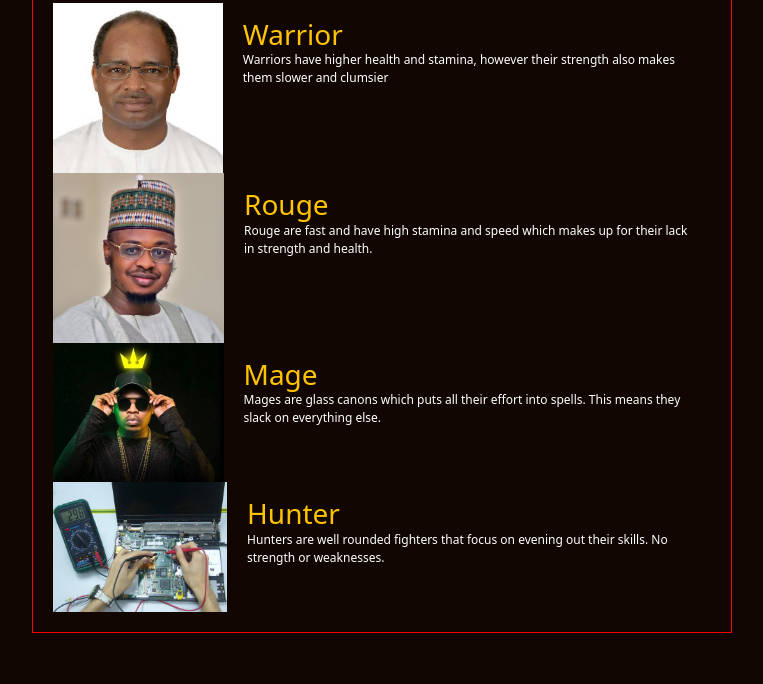
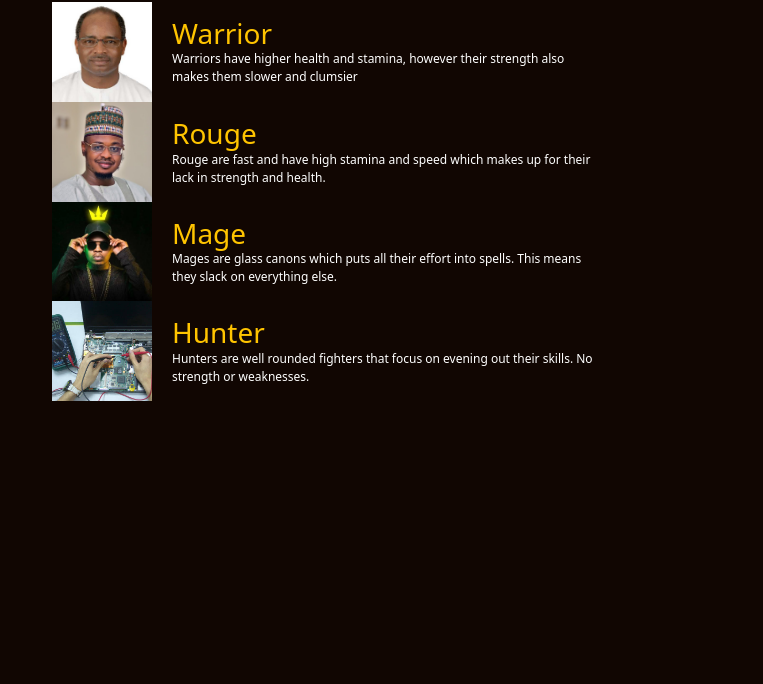
Before and after one commit to saykeed/jsgamepractice, a plain HTML site: page index.html in a window 1280 px wide. Shown: the part 116-800 px from the top of the page, without its empty margins (258-1021 px from the left). Drawn offline with nearby package versions, Linux system fonts and the light colour scheme.

Commit message:
made some changes to d html  & css file
dont even remember what it was actually, cos i worked more on the js files

```diff
--- a/style.css
+++ b/style.css
@@ -15,7 +15,7 @@
     padding: 20px;
     max-width: 700px;
     text-align: center;
-    border: 1px solid red;
+
 }
 
 #header p{
@@ -38,10 +38,11 @@
     text-align: left;
     height: auto;
     text-decoration: none;
+    width: 100%;
 }
 
 #avatar{
-    width: 220px;
+    max-width: 100px;
 }
 
 #avatar img{
@@ -51,6 +52,7 @@
 }
 
 #fighter_info{
+    width: 70%;
     padding: 15px 20px;
 }
 
@@ -79,7 +81,7 @@
 
 
 /*this design is for d second interface*/
-.fighter_avatar{
+.fighter_avatar, .opponent_avatar{
     width: 100px;
     height: auto;
 }
@@ -105,8 +107,8 @@
     color: white;
     border-radius: 20px;
     margin-top: 10px;
+    margin-bottom: 10px;
     width: 80%;
-
 }
 
 #pro_button:hover{
```
